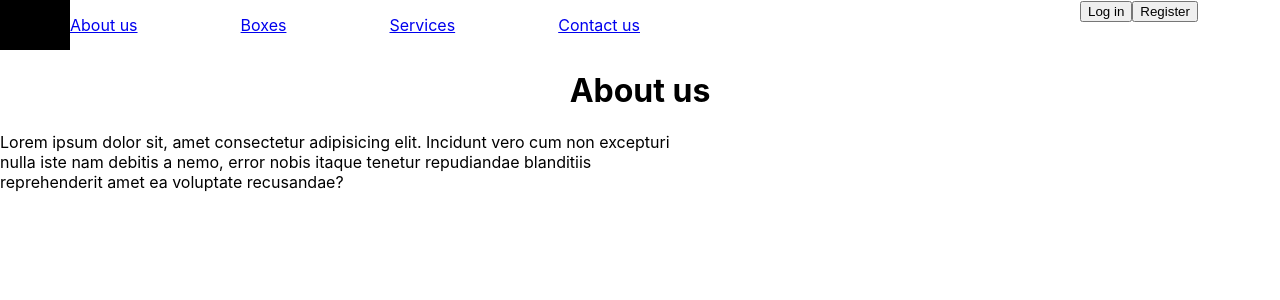
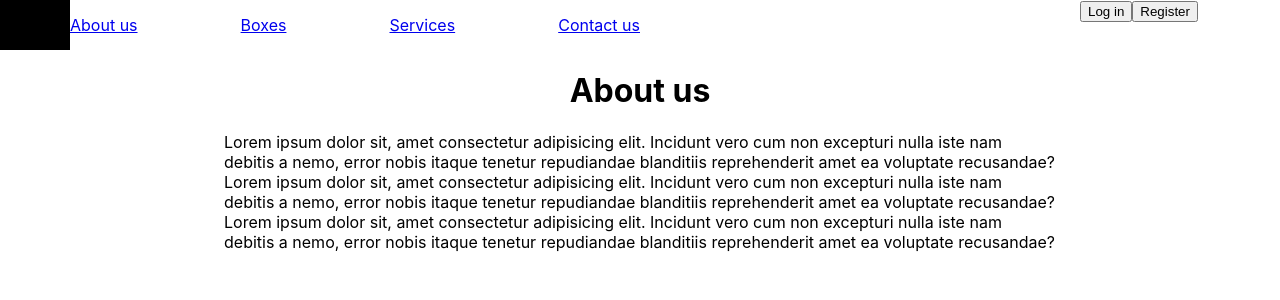
Before and after one commit to aghasi89/opetit.am, a React (Create React App) app: page / in a window 1280 px wide. Shown: the top 300 px of the page. Built offline with nearby package versions, Linux system fonts and the light colour scheme.

Commit message:
Add about us

```diff
--- a/src/App/View/HomePage/Section/About/About.css
+++ b/src/App/View/HomePage/Section/About/About.css
@@ -2,6 +2,8 @@
     width:100% ;
     justify-content: center;
     align-items: center;
+    display: flex;
+    flex-direction: column;
 
 }
 .aboutUsTitle{
@@ -11,7 +13,7 @@
 
 }
 .aboutUsbody{
-    width: 54%;
+    width: 65%;
     display: flex;
     align-items: center;
     justify-content: center;
--- a/src/App/View/HomePage/Section/About/index.js
+++ b/src/App/View/HomePage/Section/About/index.js
@@ -1,12 +1,22 @@
 import './About.css'
-export default ()=>{
+export default () => {
     return (
         <div className='aboutUsGeneralConteiner'>
             <div className="aboutUsTitle"><h1>About us</h1></div>
-        <div className="aboutUsbody"><span>Lorem ipsum dolor sit, amet consectetur
+            <div className="aboutUsbody">
+                <span>
+                    Lorem ipsum dolor sit, amet consectetur
                     adipisicing elit. Incidunt vero cum non excepturi nulla iste nam debitis a
                     nemo, error nobis itaque tenetur repudiandae blanditiis reprehenderit amet
-            ea voluptate recusandae?</span></div>
+                    ea voluptate recusandae?Lorem ipsum dolor sit, amet consectetur
+                    adipisicing elit. Incidunt vero cum non excepturi nulla iste nam debitis a
+                    nemo, error nobis itaque tenetur repudiandae blanditiis reprehenderit amet
+                    ea voluptate recusandae?Lorem ipsum dolor sit, amet consectetur
+                    adipisicing elit. Incidunt vero cum non excepturi nulla iste nam debitis a
+                    nemo, error nobis itaque tenetur repudiandae blanditiis reprehenderit amet
+                    ea voluptate recusandae?
+                </span>
+            </div>
         </div>
     )
 }
```
Lines whose indentation alone changed are shown as unchanged.
